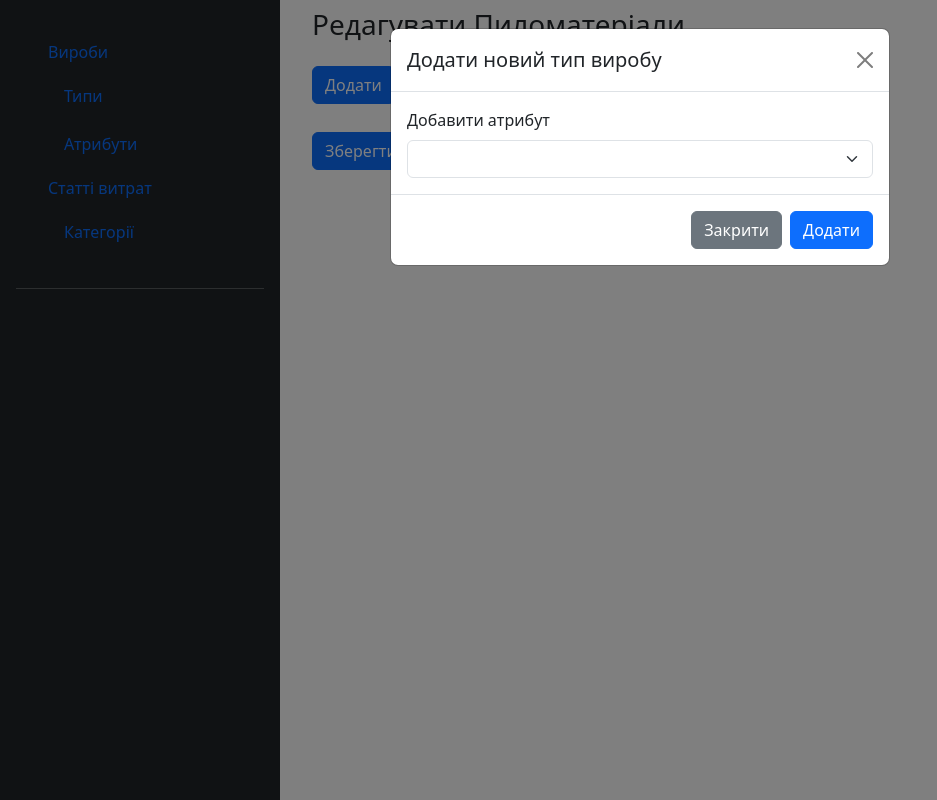
After one commit to DartVeyder/costing-products, a PHP site: the page made by app/views/product/type/attribute/index.twig in a window 1280 px wide, after a click on "Додати". The commit adds this page. Shown: the whole page, without its empty margins (0-937 px from the left). Run offline with PHP 8.4, Linux system fonts and the light colour scheme; the template is opened without the code that fills it, so the values that code supplies are empty; style sheets or scripts are compiled from the project's sources; some libraries are stand-ins or nearby versions.

Commit message:
ДОбавив до типів атрибути

```diff
--- a/app/routes.php
+++ b/app/routes.php
@@ -17,8 +17,14 @@
 
         $router->mount('/types', function () use ($router) {
             $router->get('/', 'ProductTypeController@index');
+            $router->get('/(\d+)/edit', 'ProductTypeController@edit');
             $router->post('/', 'ProductTypeController@store');
             $router->delete('/(\d+)', 'ProductTypeController@delete');
+
+            $router->mount('/(\d+)/attributes', function () use ($router) {
+                $router->get('/', 'ProductTypeAttributeController@index');
+                $router->patch('/', 'ProductTypeAttributeController@update');
+            });
         });
 
         $router->mount('/attributes', function () use ($router) {
--- /dev/null
+++ b/app/views/product/type/attribute/index.twig
@@ -0,0 +1,54 @@
+{% extends "layouts/main.twig" %}
+{% block content %}
+<h3>Редагувати Пиломатеріали</h3>
+<div class="col-3  mb-4">
+    <button type="button" class="btn btn-primary mt-3 mb-1" data-bs-toggle="modal" data-bs-target="#exampleModal">
+        Додати
+    </button>
+</div>
+<!-- Modal -->
+<div class="modal fade" id="exampleModal" tabindex="-1" aria-labelledby="exampleModalLabel" aria-hidden="true">
+    <div class="modal-dialog">
+        <div class="modal-content">
+            <div class="modal-header">
+                <h5 class="modal-title" id="exampleModalLabel">Додати новий тип виробу</h5>
+                <button type="button" class="btn-close" data-bs-dismiss="modal" aria-label="Close"></button>
+            </div>
+            <form action="{{path('/products/types/')}}" method="POST"  enctype="multipart/form-data">
+            <div class="modal-body">
+                <label for="raw" class="form-label">Добавити атрибут</label>
+                <select class="form-select" aria-label="Default select example" id="raw" name="cost_id">
+                    {% for attribute in attributes %}
+                    <option value="{{attribute.id}}">{{attribute.name}} </option>
+                    {% endfor %}
+                </select>
+            </div>
+            <div class="modal-footer">
+                <button type="button" class="btn btn-secondary" data-bs-dismiss="modal">Закрити</button>
+                <button type="submit" class="btn btn-primary">Додати</button>
+            </div>
+            </form>
+        </div>
+    </div>
+</div>
+<div class="container">
+    <form action="{{path('/products/', product.id, true)}}" method="POST"  enctype="multipart/form-data" >
+<input  type="hidden" name="PATCH" value="1">
+         {% for item in attribute_types %}
+      <div class="row mb-3 ">
+        <div class="col-2 m-10">
+            <div class="input-group">
+                <span class="input-group-text">{{item.name}}</span>
+                <input type="text" aria-label="First name" class="form-control" name="{{item.id}}" value="{{item.value}}">
+                <span class="input-group-text">{{item.unit_name}}</span>
+            </div>
+        </div>
+      </div>
+      {% endfor %}
+        <div class="mb-3">
+            <button type="submit" class="btn btn-primary">Зберегти</button>
+        </div>
+</form>
+</div>
+
+{% endblock %}
--- a/app/views/product/type/index.twig
+++ b/app/views/product/type/index.twig
@@ -47,7 +47,10 @@
             <td>{{product_type.name}}</td>
             <td class="control">
                 <span class="resource-edit resource-btn">
-                    <i role="button" class="fa fa-pencil " aria-hidden="true"></i>
+                    <a href="{{path('/products/types/', product_type.id)}}{{'/edit'}}"><i role="button" class="fa fa-pencil " aria-hidden="true"></i></a>
+                </span>
+                <span class="resource-edit resource-btn">
+                    <a href="{{path('/products/types/', product_type.id)}}{{'/attributes'}}"><i class="fa fa-cog" aria-hidden="true"></i></a>
                 </span>
                 <form class="product-delete  resource-btn" action="{{path('/types', product_type.id, true)}}" method="POST">
                         <input  type="hidden" name="_delete" value="1">
```
Also changed, not shown: app/controllers/productController.php (+27 -1 lines), app/controllers/productTypeAttributeController.php (added, +50 -0 lines), app/controllers/productTypeController.php (+21 -0 lines), app/models/model.php (+12 -2 lines).
